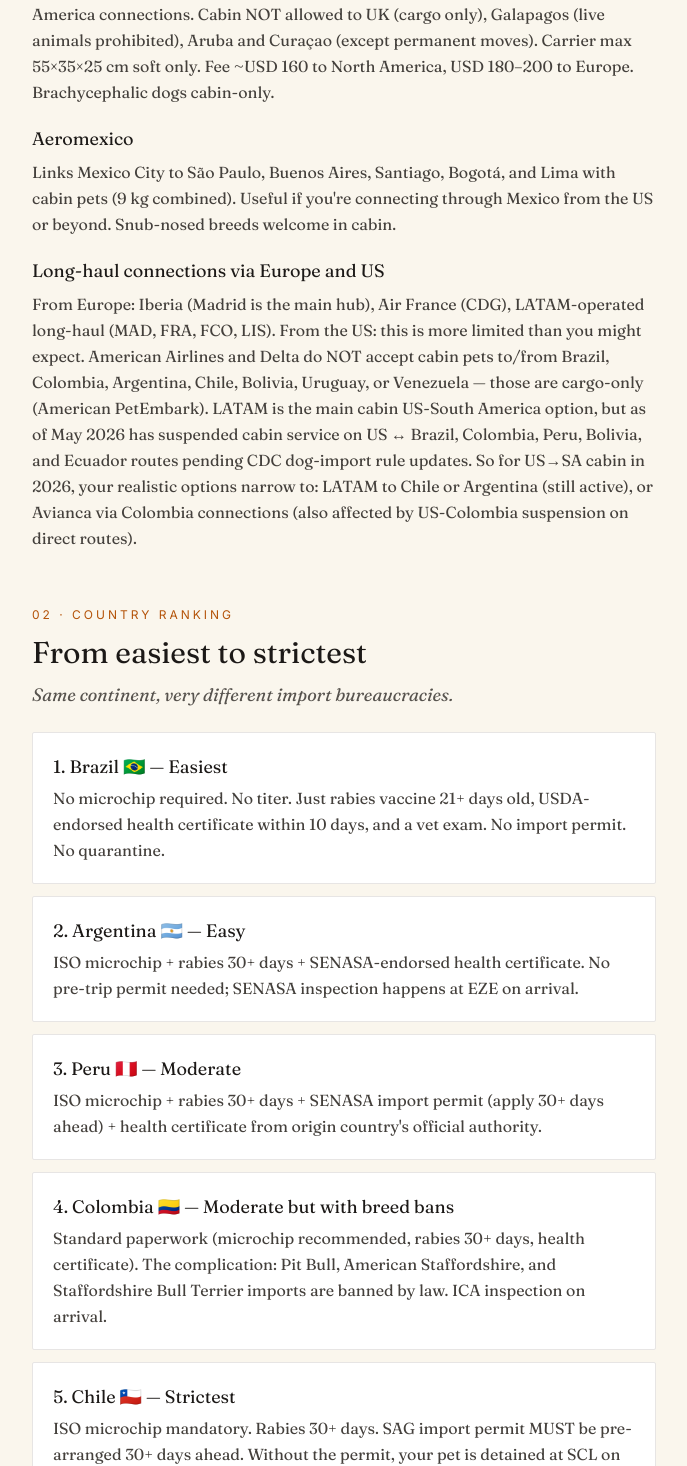
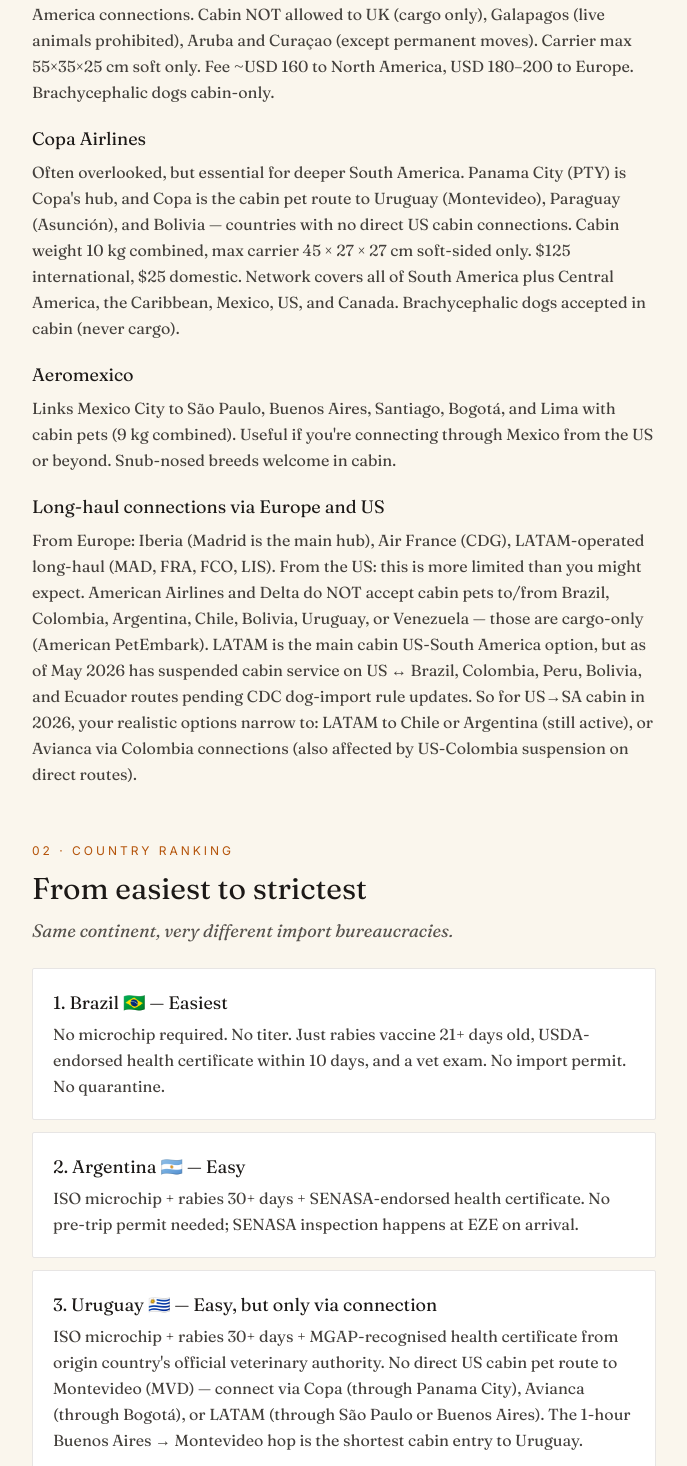
Before and after one commit to rupindermahay/petsincabin, a Next.js app: page /south-america-pet-travel in a window 1280 px wide. Shown: the part 1344-2810 px from the top of the page, without its empty margins (296-983 px from the left). Built offline with nearby package versions, Linux system fonts and the light colour scheme.

Commit message:
Add files via upload

```diff
--- a/pages/south-america-pet-travel.js
+++ b/pages/south-america-pet-travel.js
@@ -96,6 +96,12 @@ export default function SouthAmericaPetTravel() {
                 </p>
               </div>
               <div>
+                <h3 className="font-serif text-lg text-stone-900 mb-1.5">Copa Airlines</h3>
+                <p className="font-serif text-stone-700 leading-relaxed">
+                  Often overlooked, but essential for deeper South America. Panama City (PTY) is Copa's hub, and Copa is the cabin pet route to Uruguay (Montevideo), Paraguay (Asunción), and Bolivia — countries with no direct US cabin connections. Cabin weight 10 kg combined, max carrier 45 × 27 × 27 cm soft-sided only. $125 international, $25 domestic. Network covers all of South America plus Central America, the Caribbean, Mexico, US, and Canada. Brachycephalic dogs accepted in cabin (never cargo).
+                </p>
+              </div>
+              <div>
                 <h3 className="font-serif text-lg text-stone-900 mb-1.5">Aeromexico</h3>
                 <p className="font-serif text-stone-700 leading-relaxed">
                   Links Mexico City to São Paulo, Buenos Aires, Santiago, Bogotá, and Lima with cabin pets (9 kg combined). Useful if you're connecting through Mexico from the US or beyond. Snub-nosed breeds welcome in cabin.
@@ -134,19 +140,25 @@ export default function SouthAmericaPetTravel() {
                 </p>
               </div>
               <div className="bg-white border border-stone-200 rounded-sm p-5">
-                <h3 className="font-serif text-lg text-stone-900 mb-1">3. Peru 🇵🇪 — Moderate</h3>
+                <h3 className="font-serif text-lg text-stone-900 mb-1">3. Uruguay 🇺🇾 — Easy, but only via connection</h3>
+                <p className="font-serif text-stone-700 leading-relaxed">
+                  ISO microchip + rabies 30+ days + MGAP-recognised health certificate from origin country's official veterinary authority. No direct US cabin pet route to Montevideo (MVD) — connect via Copa (through Panama City), Avianca (through Bogotá), or LATAM (through São Paulo or Buenos Aires). The 1-hour Buenos Aires → Montevideo hop is the shortest cabin entry to Uruguay.
+                </p>
+              </div>
+              <div className="bg-white border border-stone-200 rounded-sm p-5">
+                <h3 className="font-serif text-lg text-stone-900 mb-1">4. Peru 🇵🇪 — Moderate</h3>
                 <p className="font-serif text-stone-700 leading-relaxed">
                   ISO microchip + rabies 30+ days + SENASA import permit (apply 30+ days ahead) + health certificate from origin country's official authority.
                 </p>
               </div>
               <div className="bg-white border border-stone-200 rounded-sm p-5">
-                <h3 className="font-serif text-lg text-stone-900 mb-1">4. Colombia 🇨🇴 — Moderate but with breed bans</h3>
+                <h3 className="font-serif text-lg text-stone-900 mb-1">5. Colombia 🇨🇴 — Moderate but with breed bans</h3>
                 <p className="font-serif text-stone-700 leading-relaxed">
                   Standard paperwork (microchip recommended, rabies 30+ days, health certificate). The complication: Pit Bull, American Staffordshire, and Staffordshire Bull Terrier imports are banned by law. ICA inspection on arrival.
                 </p>
               </div>
               <div className="bg-white border border-stone-200 rounded-sm p-5">
-                <h3 className="font-serif text-lg text-stone-900 mb-1">5. Chile 🇨🇱 — Strictest</h3>
+                <h3 className="font-serif text-lg text-stone-900 mb-1">6. Chile 🇨🇱 — Strictest</h3>
                 <p className="font-serif text-stone-700 leading-relaxed">
                   ISO microchip mandatory. Rabies 30+ days. SAG import permit MUST be pre-arranged 30+ days ahead. Without the permit, your pet is detained at SCL on arrival. SAG is rigorous about paperwork accuracy.
                 </p>
```
